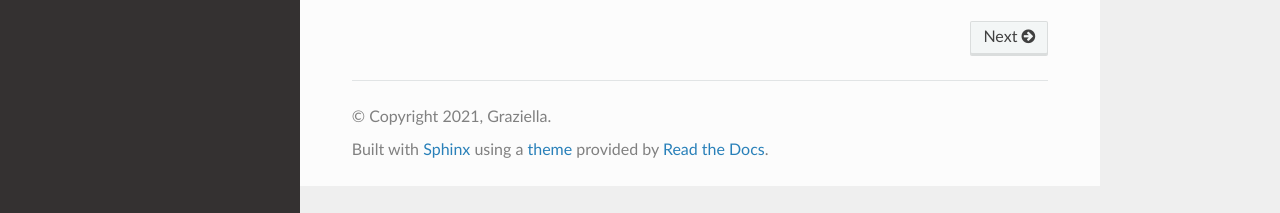
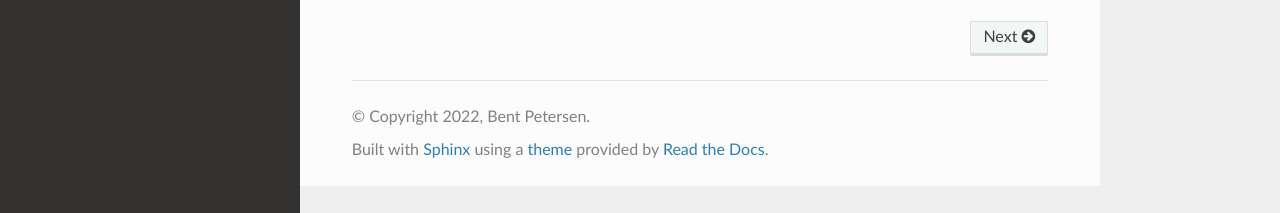
Before and after one commit to bentpetersendk/mjolnir_ucph, a Sphinx documentation site: the page built from docs/source/index.rst, in a window 1280 px wide, cut to the strip 203-900 px from the top of the page. Shown: the part 481-694 px from the top of the strip. Built offline with Sphinx 7.4.7 and the Read the Docs theme 2.0.0, drawn with Linux system fonts in a browser that asks for light colours.

Commit message:
Update conf.py

```diff
--- a/docs/source/conf.py
+++ b/docs/source/conf.py
@@ -2,9 +2,9 @@
 
 # -- Project information
 
-project = 'Lumache'
-copyright = '2021, Graziella'
-author = 'Graziella'
+project = 'Mjolnir-ucph'
+copyright = '2022, Bent Petersen'
+author = 'Bent Petersen'
 
 release = '0.1'
 version = '0.1.0'
```
